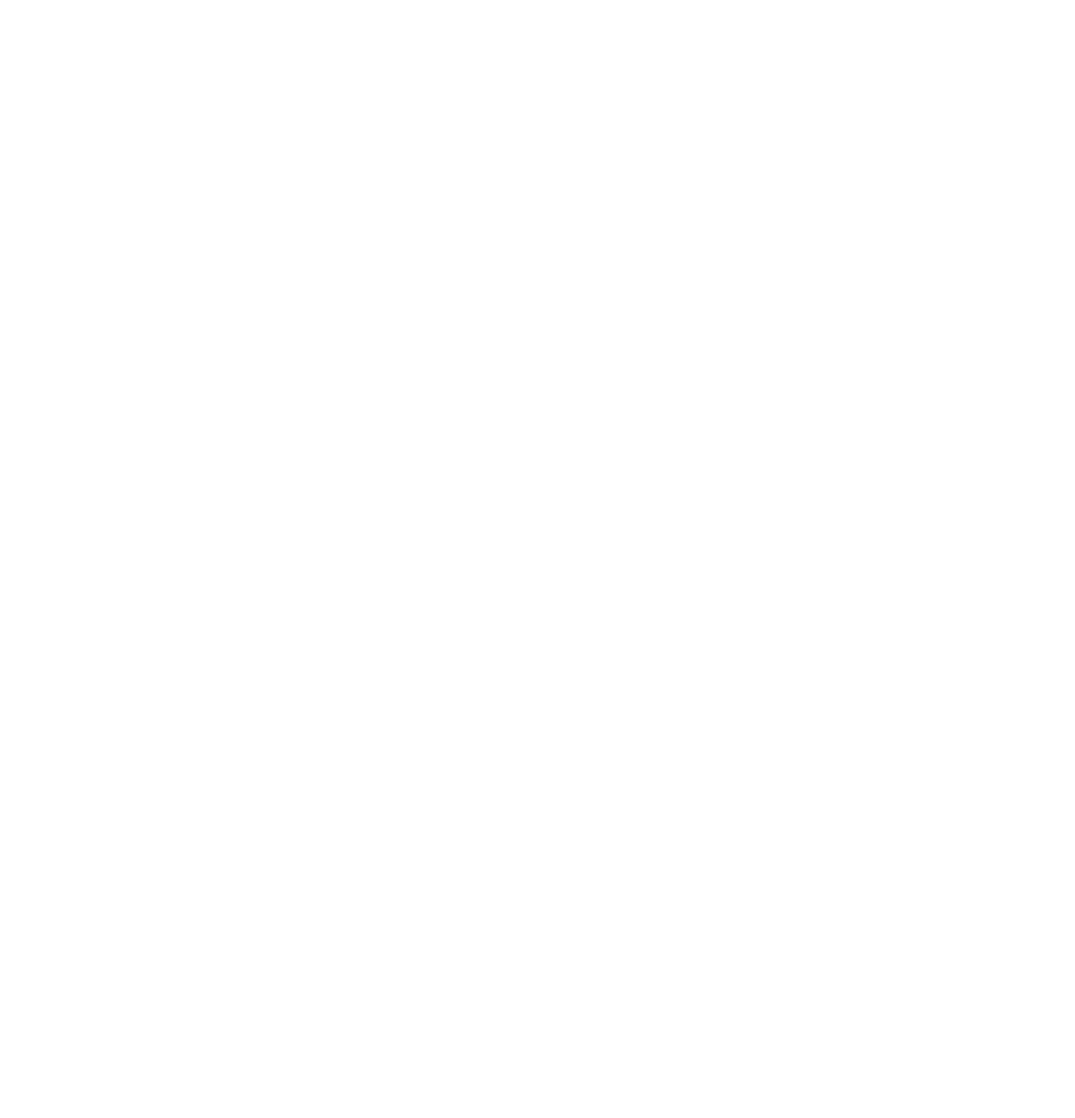
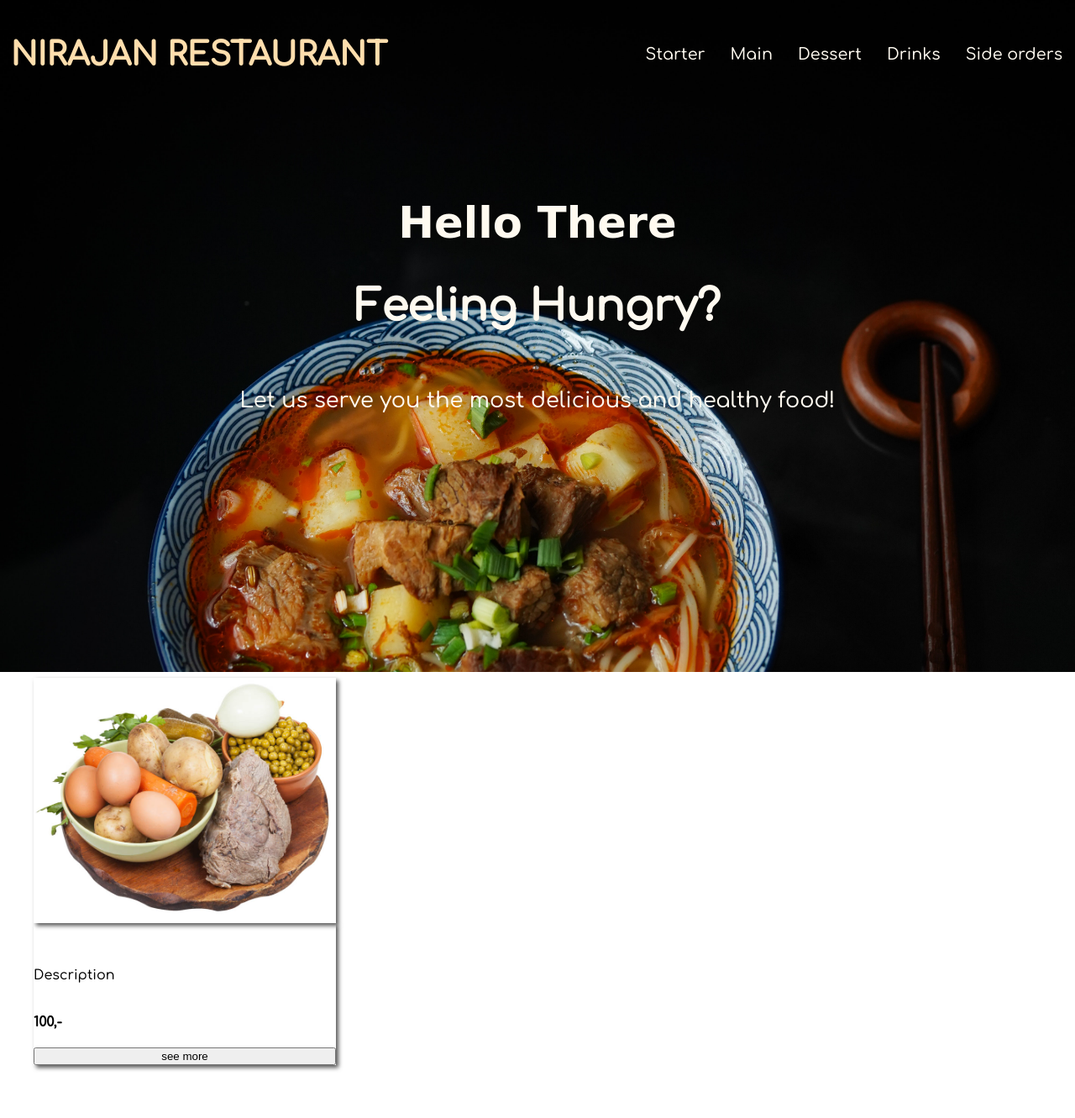
Before and after one commit to nira0101/Nirajan-Restaurant, a plain HTML site: page index.html in a window 1280 px wide. Shown: the whole page at 84% size. Before the commit the page ends 800 px from the top, so only its background shows below. Drawn offline with Linux system fonts and the light colour scheme.

Commit message:
added new header, new main list

```diff
--- a/css/style.css
+++ b/css/style.css
@@ -0,0 +1,120 @@
+@import url('https://fonts.googleapis.com/css2?family=Comfortaa:wght@500&display=swap');
+
+* {
+    box-sizing: border-box;
+}
+
+body {
+    margin: 0;
+    padding: 0;
+    font-family: 'Comfortaa', cursive;
+}
+
+.head {
+    height: 100vh;
+    background-image: url(../images/pexels-buenosia-carol-1907244.jpg);
+    background-size: cover;
+    background-position: center;
+
+}
+
+header {
+    display: flex;
+    justify-content: space-between;
+    flex-direction: row;
+    color: white;
+    align-items: center;
+
+    height: 10%;
+}
+
+nav {
+    display: flex;
+    justify-content: center;
+    align-self: flex-end;
+    align-items: center;
+
+}
+
+nav a {
+    text-decoration: none;
+    padding: 15px;
+    height: 8px;
+    color: floralwhite;
+    font-size: 1.5vw;
+     margin-top: -4vw;;
+}
+
+nav a:hover {
+    text-decoration: underline;
+    transition: 1s ease;
+    transform: scale(1.1);
+    opacity: 0.8;
+
+}
+
+.info{
+    height: 10%;
+    color: floralwhite;
+    margin-top: 20vw;
+    display: flex;
+    flex-direction: column;
+    justify-content: center;
+    align-items: center;
+}
+
+.info h2 {
+    color: goldenrod;
+    font-size: 4vw;
+    font-family: 'Parisienne', cursive;
+    text-transform: capitalize;
+    margin: 0;
+    color: floralwhite;
+    padding: 0;
+}
+
+.info h1{
+    font-size: 4vw;
+}
+
+.info p{
+    font-size: 2vw;
+}
+
+.logo {
+    font-size: 3vw;;
+    color: black;
+    padding:   1vw;
+    margin-top: 6vw;
+    color: navajowhite;
+}
+
+.menu{
+      display: grid;
+  max-width: 1200px;
+  margin: auto;
+  grid-template-columns: repeat(auto-fill, minmax(300px, 1fr));
+  grid-gap: 60px;
+  margin-bottom: 60px;
+}
+.menu > section > h2 {
+  grid-column: 1/-1;
+  margin-bottom: -40px;
+
+}
+.product {
+
+  display: flex;
+  flex-direction: column;
+
+  box-shadow: 3px 3px 5px #000000ab;
+
+}
+.productbody {
+  position: relative;
+  display: flex;
+  flex: auto;
+  flex-direction: column;
+  justify-content: space-between;
+  padding: 1em;
+}
--- a/index.html
+++ b/index.html
@@ -5,8 +5,39 @@
     <meta name="viewport" content="width=device-width, initial-scale=1.0">
     <title>Nirajan Restaurant</title>
     <link rel="stylesheet" href="css/style.css">
+     <link href="https://fonts.googleapis.com/css2?family=Comfortaa:wght@500&display=swap" rel="stylesheet">
 </head>
+<main class="head">
+    <header>
+        <h1 class="logo">NIRAJAN RESTAURANT</h1>
+        <nav>
+            <a href="#">Starter</a>
+            <a href="#">Main</a>
+            <a href="#">Dessert</a>
+            <a href="#">Drinks</a>
+            <a href="#">Side orders</a>
+        </nav>
+    </header>
+        <section class="info">
+        <h2>Hello there</h2>
+        <h1>Feeling Hungry?</h1>
+        <p>Let us serve you the most delicious and healthy food!</p></section>
+    </main>
+    <main class="menu">
+        <section id="starter">
+            <h2>Starter</h2>
+            <article class="product"><img src="images/bondeplatte-md.jpg"></article>
+            <section class="product body">
+            <h3 class="dish_name"></h3>
+            <p>Description</p>
+            <h4 class="dish_price">100,-</h4>
+            <button>see more</button></section>
+        </section>
 
+        <section id="main"></section>
+        <section id="dessert"></section>
+        <section id="Side orders"></section>
+    </main>
 <body>
 
 </body>
```
Also changed, not shown: images/pexels-buenosia-carol-1907244.jpg (added), 2 other files.
